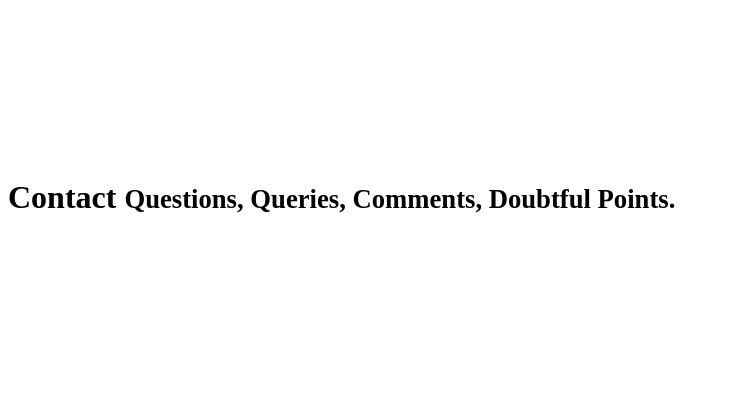
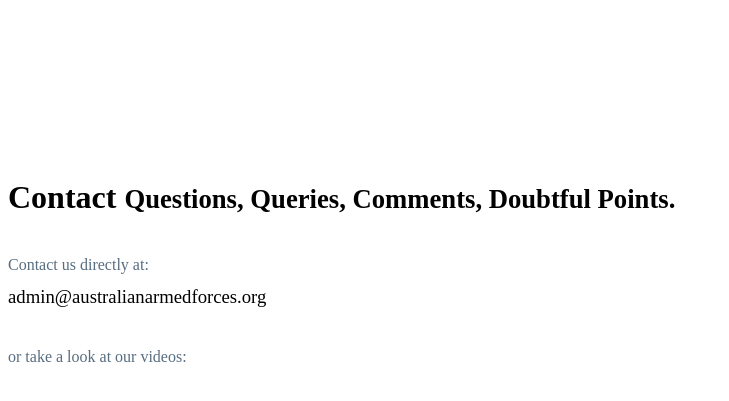
Before and after one commit to n3str1x/AAF-Website, a PHP site: page /contact/index.html in a window 1280 px wide. Shown: the top 401 px of the page, without its empty margins (0-729 px from the left). Run offline with PHP 8.4, Linux system fonts and the light colour scheme.

Commit message:
Contact page built

```diff
--- a/contact/index.html
+++ b/contact/index.html
@@ -22,6 +22,16 @@
 						<h1>Contact <small>Questions, Queries, Comments, Doubtful Points.</small></h1>
 					</div>
 				</div>
+				<div class="row">
+					<div class="small-12 columns text-center">
+						<h4>Contact us directly at:</h4>
+						<h3>admin@australianarmedforces.org</h3>
+
+						<h4>or take a look at our videos:</h4>
+						<!-- <a href=""><div class="icon twitter"></div></a> -->
+						<a href="https://www.youtube.com/user/AustArmedForces"></a><div class="icon youtube"></div>
+					</div>
+				</div>
 			</div>
 
 			<!--#include virtual="/aaf-global/includes/footer.inc" -->
--- a/contact/styles/contact.css
+++ b/contact/styles/contact.css
@@ -1,2 +1,16 @@
 main {
   padding-top: 150px; }
+
+h3 {
+  margin-top: -10px; }
+
+h4, h3 {
+  font-family: 'Exo';
+  font-weight: 300; }
+
+h4 {
+  color: #576d80;
+  margin-top: 40px; }
+
+.icon.twitter {
+  margin-right: 30px; }
--- a/scss/contact/styles/contact.scss
+++ b/scss/contact/styles/contact.scss
@@ -1,3 +1,20 @@
 main {
 	padding-top: 150px;
 }
+
+h3 {
+	margin-top: -10px;
+}
+h4, h3 {
+	font-family: 'Exo';
+	font-weight: 300;
+}
+
+h4 {
+	color: #576d80;
+	margin-top: 40px;
+}
+
+.icon.twitter {
+	margin-right: 30px;
+}
```
Also changed, not shown: aaf-global/styles/aaf-global.css (+16 -0 lines), scss/aaf-global/styles/aaf-global.scss (+21 -1 lines), aaf-global/images/icons/twitterlogo.png (added), aaf-global/images/icons/youtube-social-icon_red_128px.png (added), 1 other file.
